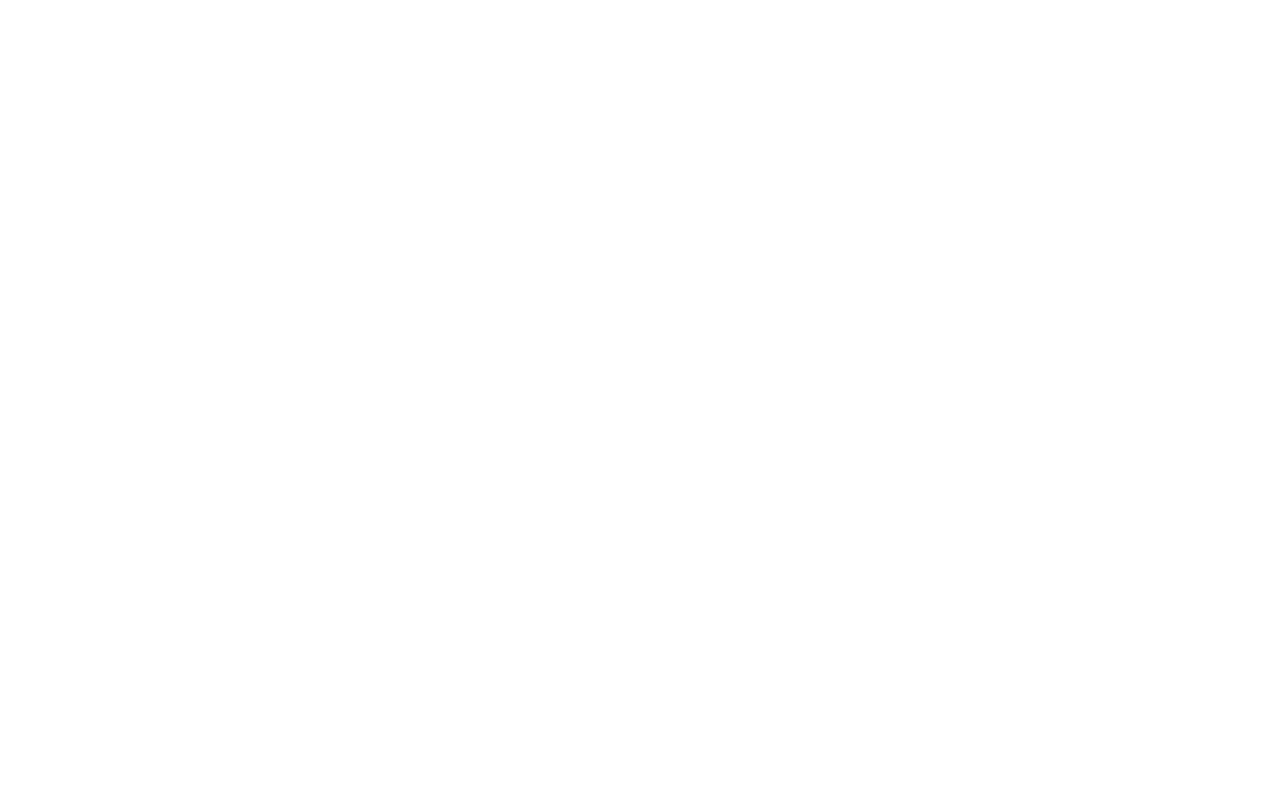
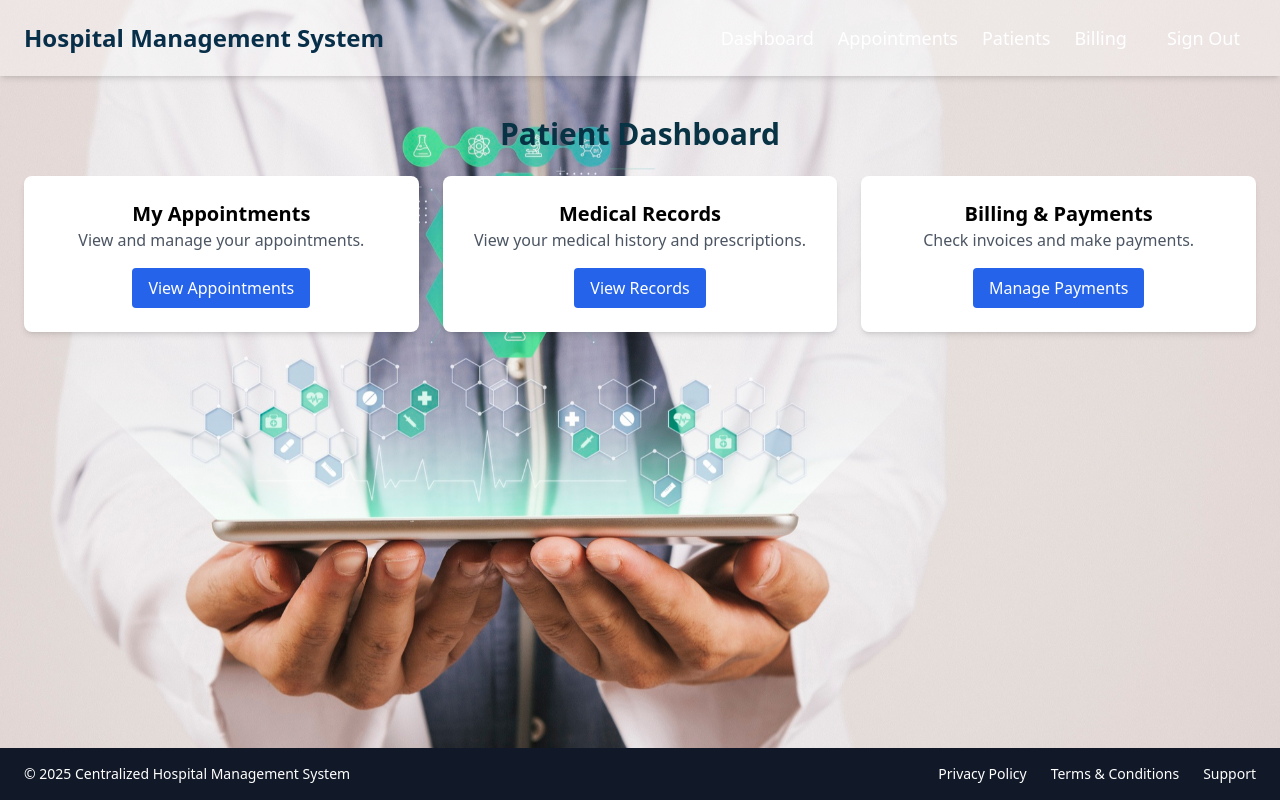
Before and after one commit to ga1ib/Centralized-Health-Management-System, a React (Vite) app in the folder frontend/Hms/: page /patient in a window 1280 px wide. Before the commit this address had no page. Built offline with nearby package versions, Linux system fonts and the light colour scheme.

Commit message:
patient and doctor dashboard

```diff
--- a/frontend/Hms/src/App.jsx
+++ b/frontend/Hms/src/App.jsx
@@ -4,6 +4,8 @@
 import Login from "./login";
 import Signup from "./signup";
 import PrivateRoute from "./PrivateRoute";
+import DoctorDashboard from "./doctor";
+import PatientDashboard from "./patient";
 
 function App() {
   return (
@@ -11,6 +13,8 @@
       <Routes>
         <Route path="/login" element={<Login />} />
         <Route path="/signup" element={<Signup />} />
+        <Route path="/doctor" element={<DoctorDashboard/>} />
+        <Route path="/patient" element={<PatientDashboard />} />
         {/* Protected route: only accessible if logged in */}
         <Route
           path="/"
--- /dev/null
+++ b/frontend/Hms/src/doctor.jsx
@@ -0,0 +1,43 @@
+// DoctorDashboard.jsx
+import React from "react";
+import Header from "./header";
+import Footer from "./footer";
+
+const DoctorDashboard = () => {
+  return (
+    <div className="flex flex-col min-h-screen bg-[url('../image/bg-01.jpg')] bg-fixed bg-cover bg-center">
+      <Header />
+      <main className="flex-grow container mx-auto py-10 px-6">
+        <h2 className="text-3xl font-bold text-center text-white mb-6">
+          Doctor Dashboard
+        </h2>
+        <div className="grid md:grid-cols-2 lg:grid-cols-3 gap-6">
+          <div className="bg-white p-6 rounded-lg shadow-md text-center">
+            <h3 className="text-xl font-semibold">Upcoming Appointments</h3>
+            <p className="text-gray-600">Manage your scheduled patient visits.</p>
+            <button className="mt-4 px-4 py-2 bg-green-600 text-white rounded hover:bg-green-700">
+              View Schedule
+            </button>
+          </div>
+          <div className="bg-white p-6 rounded-lg shadow-md text-center">
+            <h3 className="text-xl font-semibold">Patient Records</h3>
+            <p className="text-gray-600">Access and update patient medical records.</p>
+            <button className="mt-4 px-4 py-2 bg-green-600 text-white rounded hover:bg-green-700">
+              Manage Records
+            </button>
+          </div>
+          <div className="bg-white p-6 rounded-lg shadow-md text-center">
+            <h3 className="text-xl font-semibold">Prescriptions</h3>
+            <p className="text-gray-600">Create and update patient prescriptions.</p>
+            <button className="mt-4 px-4 py-2 bg-green-600 text-white rounded hover:bg-green-700">
+              Manage Prescriptions
+            </button>
+          </div>
+        </div>
+      </main>
+      <Footer />
+    </div>
+  );
+};
+
+export default DoctorDashboard;
--- a/frontend/Hms/src/home.jsx
+++ b/frontend/Hms/src/home.jsx
@@ -2,30 +2,41 @@
 import Header from "./header";
 import Footer from "./footer";
 
-const Home = () => {
+const AdminDashboard = () => {
   return (
-    <div className="flex flex-col min-h-screen bg-[url('../image/bg-01.jpg')] bg-fixed bg-cover bg-center" >
+    <div className="flex flex-col min-h-screen bg-[url('../image/bg-01.jpg')] bg-fixed bg-cover bg-center">
       <Header />
       <main className="flex-grow container mx-auto py-10 px-6">
         <h2 className="text-4xl p-12 font-bold text-zinc-50 text-center mb-6">
-          Welcome to the Hospital Management Dashboard
+          Admin Dashboard
         </h2>
+
         <div className="grid md:grid-cols-3 gap-6">
+          {/* Manage Users */}
+          <div className="bg-white bg-opacity-80 p-6 rounded-lg shadow-md text-center">
+            <h3 className="text-xl font-semibold text-cyan-950">Manage Users</h3>
+            <p className="text-gray-600 mt-2">Add, remove, and update doctors, patients, and staff.</p>
+            <button className="mt-4 px-4 py-2 text-black rounded hover:underline hover:underline-offset-2">
+              See more...
+            </button>
+          </div>
+
+          {/* Track Appointments */}
           <div className="bg-white bg-opacity-80 p-6 rounded-lg shadow-md text-center">
             <h3 className="text-xl font-semibold text-cyan-950">Appointments</h3>
-            <p className="text-gray-600 mt-2">Manage patient bookings and schedules.</p>
-            <button className="mt-4 px-4 py-2 text-black rounded hover:underline hover:underline-offset-2">See more...</button>
+            <p className="text-gray-600 mt-2">Monitor and manage hospital appointments.</p>
+            <button className="mt-4 px-4 py-2 text-black rounded hover:underline hover:underline-offset-2">
+              See more...
+            </button>
           </div>
+
+          {/* Hospital Reports */}
           <div className="bg-white bg-opacity-80 p-6 rounded-lg shadow-md text-center">
-            <h3 className="text-xl font-semibold text-cyan-950">Patient Records</h3>
-            <p className="text-gray-600 mt-2">Access and update patient medical history.</p>
-         <button className="mt-4 px-4 py-2 text-black rounded hover:underline hover:underline-offset-2">See more...</button>
-          </div>
-          <div className="bg-white bg-opacity-80 p-6 rounded-lg shadow-md text-center">
-
-            <h3 className="text-xl font-semibold text-cyan-950">Billing</h3>
-            <p className="text-gray-600 mt-2">Manage hospital billing and invoices.</p>
-            <button className="mt-4 px-4 py-2 text-black rounded hover:underline hover:underline-offset-2">See more...</button>
+            <h3 className="text-xl font-semibold text-cyan-950">Hospital Reports</h3>
+            <p className="text-gray-600 mt-2">Generate reports on hospital performance and earnings.</p>
+            <button className="mt-4 px-4 py-2 text-black rounded hover:underline hover:underline-offset-2">
+              See more...
+            </button>
           </div>
         </div>
       </main>
@@ -34,4 +45,4 @@
   );
 };
 
-export default Home;
+export default AdminDashboard;
--- /dev/null
+++ b/frontend/Hms/src/patient.jsx
@@ -0,0 +1,43 @@
+// PatientDashboard.jsx
+import React from "react";
+import Header from "./header";
+import Footer from "./footer";
+
+const PatientDashboard = () => {
+  return (
+    <div className="flex flex-col min-h-screen bg-[url('../image/bg-02.jpg')] bg-fixed bg-cover bg-center">
+      <Header />
+      <main className="flex-grow container mx-auto py-10 px-6">
+        <h2 className="text-3xl font-bold text-center text-cyan-950 mb-6">
+          Patient Dashboard
+        </h2>
+        <div className="grid md:grid-cols-2 lg:grid-cols-3 gap-6">
+          <div className="bg-white p-6 rounded-lg shadow-md text-center">
+            <h3 className="text-xl font-semibold">My Appointments</h3>
+            <p className="text-gray-600">View and manage your appointments.</p>
+            <button className="mt-4 px-4 py-2 bg-blue-600 text-white rounded hover:bg-blue-700">
+              View Appointments
+            </button>
+          </div>
+          <div className="bg-white p-6 rounded-lg shadow-md text-center">
+            <h3 className="text-xl font-semibold">Medical Records</h3>
+            <p className="text-gray-600">View your medical history and prescriptions.</p>
+            <button className="mt-4 px-4 py-2 bg-blue-600 text-white rounded hover:bg-blue-700">
+              View Records
+            </button>
+          </div>
+          <div className="bg-white p-6 rounded-lg shadow-md text-center">
+            <h3 className="text-xl font-semibold">Billing & Payments</h3>
+            <p className="text-gray-600">Check invoices and make payments.</p>
+            <button className="mt-4 px-4 py-2 bg-blue-600 text-white rounded hover:bg-blue-700">
+              Manage Payments
+            </button>
+          </div>
+        </div>
+      </main>
+      <Footer />
+    </div>
+  );
+};
+
+export default PatientDashboard;
--- a/frontend/Hms/src/signup.jsx
+++ b/frontend/Hms/src/signup.jsx
@@ -1,31 +1,35 @@
-// signup.jsx
 import React, { useState } from "react";
 import axios from "axios";
 import { useNavigate } from "react-router-dom";
 
 const Signup = () => {
-  const [fullName, setFullName]   = useState("");
-  const [email, setEmail]         = useState("");
-  const [password, setPassword]   = useState("");
-  const [role, setRole]           = useState("patient"); // default role
-  const [error, setError]         = useState("");
-  const navigate                = useNavigate();
+  const [fullName, setFullName] = useState("");
+  const [email, setEmail] = useState("");
+  const [password, setPassword] = useState("");
+  const [role, setRole] = useState("patient"); // Default role is patient
+  const [error, setError] = useState("");
+  const navigate = useNavigate();
 
   const handleSignup = async (e) => {
     e.preventDefault();
     setError("");
+
+    console.log("Selected Role:", role); // Debugging
+
     try {
-      // Include role in the signup request (if supported by your API)
       const response = await axios.post("http://localhost:5000/api/auth/signup", {
         name: fullName,
         email,
         password,
         role,
       });
-      // Save token after signup
+
+      // Save token and role after signup
       localStorage.setItem("token", response.data.token);
+      localStorage.setItem("role", response.data.role);
 
-      // Redirect to the appropriate portal based on role
+      console.log("Signup Response:", response.data); // Debugging
+ // Redirect to the appropriate portal based on role
       if (role === "admin") {
         navigate("/");
       } else if (role === "doctor") {
@@ -48,6 +52,8 @@
 
         <form className="mt-6" onSubmit={handleSignup}>
           {error && <p className="text-red-500 text-center mb-4">{error}</p>}
+
+          {/* Full Name */}
           <div className="mb-4">
             <label className="block text-gray-700 font-semibold">Full Name</label>
             <input
@@ -60,6 +66,7 @@
             />
           </div>
 
+          {/* Email */}
           <div className="mb-4">
             <label className="block text-gray-700 font-semibold">Email</label>
             <input
@@ -72,6 +79,7 @@
             />
           </div>
 
+          {/* Password */}
           <div className="mb-4">
             <label className="block text-gray-700 font-semibold">Password</label>
             <input
@@ -91,39 +99,37 @@
               <label className="inline-flex items-center">
                 <input
                   type="radio"
-                  className="form-radio"
                   name="role"
                   value="patient"
                   checked={role === "patient"}
-                  onChange={(e) => setRole(e.target.value)}
+                  onChange={() => setRole("patient")}
                 />
                 <span className="ml-2">Patient</span>
               </label>
               <label className="inline-flex items-center">
                 <input
                   type="radio"
-                  className="form-radio"
                   name="role"
                   value="doctor"
                   checked={role === "doctor"}
-                  onChange={(e) => setRole(e.target.value)}
+                  onChange={() => setRole("doctor")}
                 />
                 <span className="ml-2">Doctor</span>
               </label>
               <label className="inline-flex items-center">
                 <input
                   type="radio"
-                  className="form-radio"
                   name="role"
                   value="admin"
                   checked={role === "admin"}
-                  onChange={(e) => setRole(e.target.value)}
+                  onChange={() => setRole("admin")}
                 />
                 <span className="ml-2">Admin</span>
               </label>
             </div>
           </div>
 
+          {/* Submit Button */}
           <button
             type="submit"
             className="w-full bg-teal-600 text-white py-2 rounded-md font-semibold hover:bg-teal-700 transition"
```
Also changed, not shown: frontend/Hms/image/bg-02.jpg (renamed from frontend/Hms/image/bg_signup.jpg), 1 other file (tests, documents, lock files or other folders).
